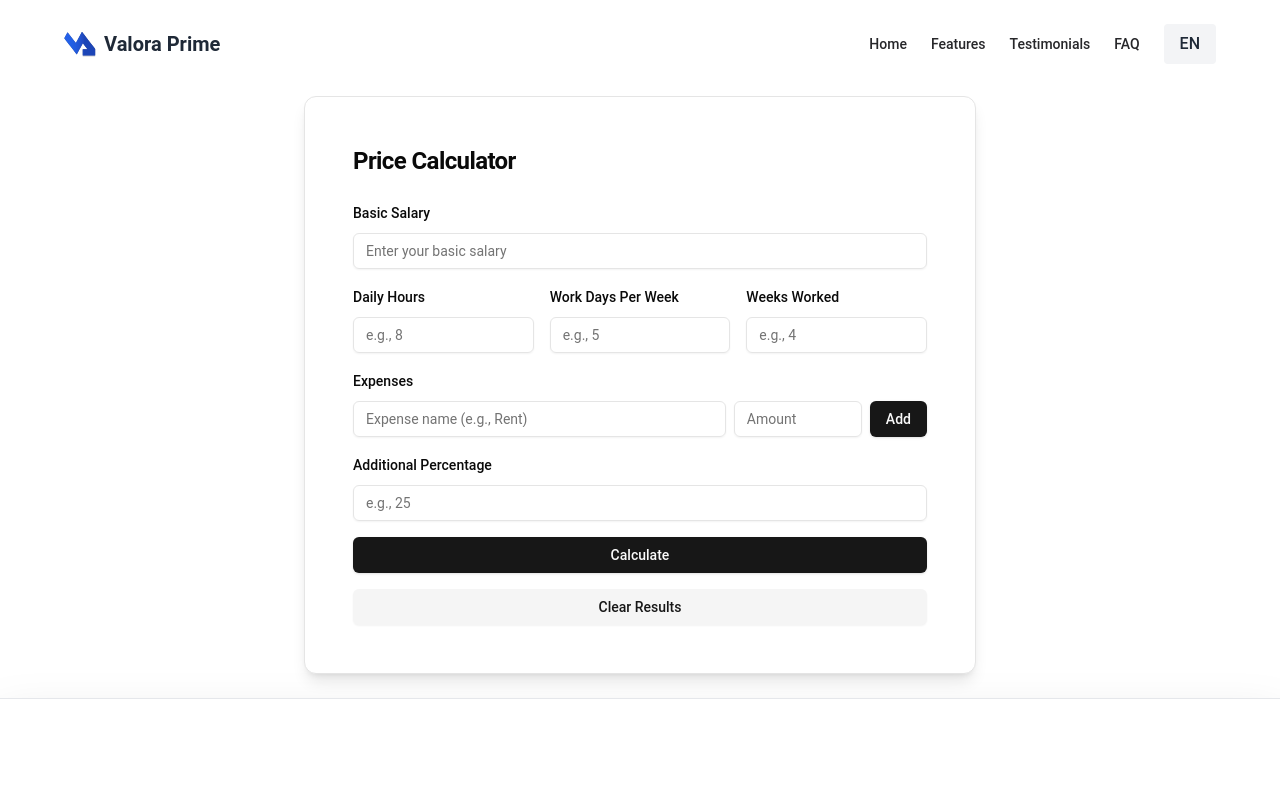
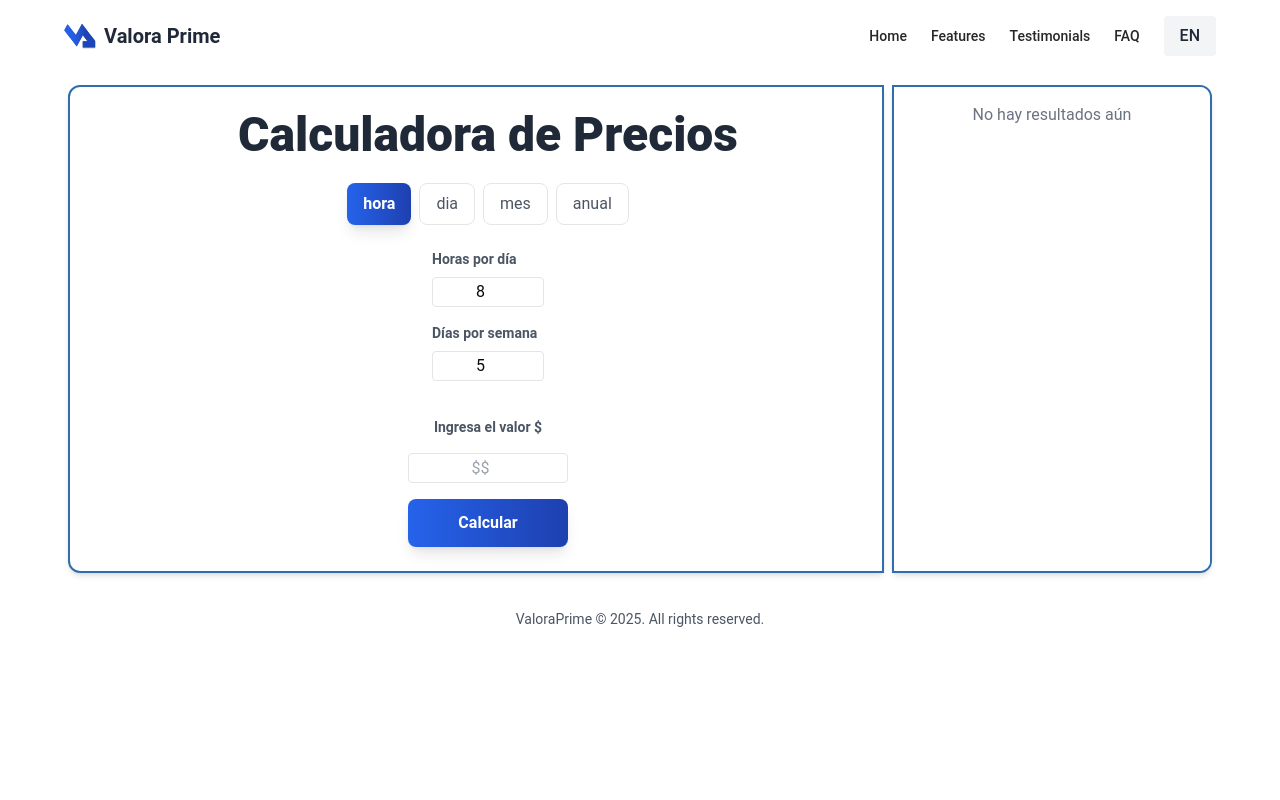
Before and after one commit to itsteddydev/valoraprime, a React (Vite) app: page /calculateprice in a window 1280 px wide. Shown: the top 800 px of the page. Built offline with nearby package versions, Linux system fonts and the light colour scheme.

Commit message:
Refactor y mejorar el diseño de varios componentes: CalculatorForm, FAQSection, FeaturesSection, TestimonialsSection, Layout, MainLayout, Home, NotFound, Header. Se optimizan estilos y se ajustan elementos para una mejor presentación y funcionalidad.

```diff
--- a/src/adapters/ui/calculator/CalculatorForm.jsx
+++ b/src/adapters/ui/calculator/CalculatorForm.jsx
@@ -1,186 +1,182 @@
-import React, { useState } from "react";
-import ResultsView from "./ResultsView"; // Importar el componente ResultsView
-import { useCalculator } from "@/adapters/hooks/useCalculator";
-import { Button } from "@/components/ui/button";
-import { Card, CardContent, CardHeader, CardTitle } from "@/components/ui/card";
-import { Input } from "@/components/ui/input";
-import { Label } from "@/components/ui/label";
-import { useTranslation } from "react-i18next";
-import { Suspense } from "react";
+import { Trash2 } from 'lucide-react';
+import { useState, useEffect } from 'react';
 
-export default function CalculatorForm() {
-  const { t, i18n } = useTranslation(["calculatorForm"]); // Importar el hook useTranslation
-  const {
-    formData,
-    results,
-    error,
-    updateFormData,
-    addExpense,
-    removeExpense,
-    calculate,
-  } = useCalculator();
+const CalculatorForm = () => {
+  const [amount, setAmount] = useState('');
+  const [unit, setUnit] = useState('hora'); // hora | dia | mes | anual
+  const [hoursPerDay, setHoursPerDay] = useState(8);
+  const [daysPerWeek, setDaysPerWeek] = useState(5);
 
-  const [expenseName, setExpenseName] = useState("");
-  const [expenseAmount, setExpenseAmount] = useState("");
-  const [showResults, setShowResults] = useState(false);
+  const [results, setResults] = useState(() => {
+    const storedResults = localStorage.getItem('results');
+    return storedResults ? JSON.parse(storedResults) : [];
+  });
+
+  useEffect(() => {
+    localStorage.setItem('results', JSON.stringify(results));
+  }, [results]);
 
   const handleCalculate = () => {
-    calculate();
-    setShowResults(true); // Muestra ResultsView después de calcular
+    const value = parseFloat(amount);
+    if (isNaN(value) || value <= 0) return;
+
+    const hours = parseFloat(hoursPerDay) || 8;
+    const days = parseFloat(daysPerWeek) || 5;
+
+    let hourlyRate = 0;
+
+    switch (unit) {
+      case 'hora':
+        hourlyRate = value;
+        break;
+      case 'dia':
+        hourlyRate = value / hours;
+        break;
+      case 'mes':
+        hourlyRate = value / (4 * days * hours);
+        break;
+      case 'anual':
+        hourlyRate = value / (12 * 4 * days * hours);
+        break;
+      default:
+        hourlyRate = value;
+    }
+
+    const dailyRate = hourlyRate * hours;
+    const weeklyRate = dailyRate * days;
+    const monthlyRate = weeklyRate * 4;
+    const yearlyRate = monthlyRate * 12;
+
+    const newResult = {
+      id: Date.now(),
+      hourlyRate: hourlyRate.toFixed(2),
+      dailyRate: dailyRate.toFixed(2),
+      weeklyRate: weeklyRate.toFixed(2),
+      monthlyRate: monthlyRate.toFixed(2),
+      yearlyRate: yearlyRate.toFixed(2),
+      hours,
+      days,
     };
 
-  const handleClear = () => {
-    // Limpia el localStorage
-    localStorage.removeItem("calculatorFormData");
-    localStorage.removeItem("calculationResults");
-
-    // Reinicia los estados locales
-    updateFormData("salary", "");
-    updateFormData("dailyHours", "");
-    updateFormData("workDaysPerWeek", "");
-    updateFormData("weeksWorked", "");
-    updateFormData("expenses", []); // Limpia los gastos
-    updateFormData("additionalPercentage", "");
-
-    setExpenseName("");
-    setExpenseAmount("");
-
-    // Oculta ResultsView
-    setShowResults(false);
+    setResults([newResult, ...results]);
+    setAmount('');
   };
 
+  const handleRemove = (id) => {
+    const updatedResults = results.filter((result) => result.id !== id);
+    setResults(updatedResults);
+  };
 
   return (
-    <Suspense fallback="loading...">
-      <Card className="p-6 max-w-2xl mx-auto mb-6 shadow-lg">
-        <CardHeader>
-          <CardTitle className="text-2xl font-bold">{t("title")}</CardTitle>
-        </CardHeader>
-        <CardContent>
-          {/* Error Handling */}
-          {error && <p className="text-red-500 mb-4">{t("error")}</p>}
+    <div className="md:flex-row flex md:flex-1 flex-col w-full p-5 gap-2 overflow-hidden ">
 
-          {/* Salary Input */}
-          <div className="mb-4">
-            <Label className="font-medium">{t("salary.label")}</Label>
-            <Input
+      {/* Formulario */}
+      <div className="flex-1 border-2 border-[#2f6dac] rounded-s-xl pl-6 shadow-md md:max-h-[75vh] max-h-[72vh] sm:overflow-y-auto">
+        <div className="bg-white py-6 overflow-y-auto h-full">
+          <h2 className=" mb-6 text-center text-2xl font-extrabold leading-tight text-gray-800 sm:text-3xl md:text-4xl lg:text-5xl">Calculadora de Precios</h2>
+
+          <div className="flex justify-center gap-2 mb-6 text-base text-gray-600">
+            {['hora', 'dia', 'mes', 'anual'].map((option) => (
+              <button
+                key={option}
+                onClick={() => setUnit(option)}
+                className={`px-4 py-2 rounded-lg ${unit === option ? 'inline-flex items-center justify-center rounded-lg text-base font-semibold   disabled:bg-gray-300 disabled:text-gray-400 disabled:opacity-50 shadow-lg max-w-sm bg-gradient-to-r from-blue-600 to-blue-800 text-white' : 'bg-white border'}`}
+              >
+                {option}
+              </button>
+            ))}
+          </div>
+
+          <div className="flex md:flex-col gap-3 justify-center items-center">
+            {/* Inputs de configuración */}
+            <div className="flex flex-col justify-center items-start gap-4 md:mb-6">
+              <div className="flex flex-col gap-2">
+                <label className="text-sm font-semibold text-gray-600">Horas por día</label>
+                <input
                   type="number"
-              value={formData.salary}
-              onChange={(e) => updateFormData("salary", e.target.value)}
-              placeholder={t("salary.placeholder")}
-              className="mt-2"
+                  min={1}
+                  value={hoursPerDay}
+                  onChange={(e) => setHoursPerDay(e.target.value)}
+                  className="border py-[2px] rounded w-28 text-center"
                 />
               </div>
 
-          {/* Weekly Hours Inputs */}
-          <div className="mb-4 grid grid-cols-3 gap-4">
-            <div className="col-span-3 md:col-span-1">
-              <Label className="font-medium">{t("weeklyHours.dailyHours.label")}</Label>
-              <Input
+              <div className="flex flex-col gap-2">
+                <label className="text-sm font-semibold  text-gray-600">Días por semana</label>
+                <input
                   type="number"
-                value={formData.dailyHours}
-                onChange={(e) => updateFormData("dailyHours", e.target.value)}
-                placeholder={t("weeklyHours.dailyHours.placeholder")}
-                className="mt-2"
-              />
-            </div>
-            <div className="col-span-3 md:col-span-1">
-              <Label className="font-medium">{t("weeklyHours.workDaysPerWeek.label")}</Label>
-              <Input
-                type="number"
-                value={formData.workDaysPerWeek}
-                onChange={(e) => updateFormData("workDaysPerWeek", e.target.value)}
-                placeholder={t("weeklyHours.workDaysPerWeek.placeholder")}
-                className="mt-2"
-              />
-            </div>
-            <div className="col-span-3 md:col-span-1">
-              <Label className="font-medium">{t("weeklyHours.weeksWorked.label")}</Label>
-              <Input
-                type="number"
-                value={formData.weeksWorked}
-                onChange={(e) => updateFormData("weeksWorked", e.target.value)}
-                placeholder={t("weeklyHours.weeksWorked.placeholder")}
-                className="mt-2"
+                  min={1}
+                  value={daysPerWeek}
+                  onChange={(e) => setDaysPerWeek(e.target.value)}
+                  className="border py-[2px] rounded w-28 text-center"
                 />
               </div>
             </div>
 
-          {/* Expense Inputs */}
-          <div className="mb-4">
-            <Label className="font-medium">{t("expenses.label")}</Label>
-            <div className="flex flex-col md:flex-row
-             gap-2 mt-2">
-              <Input
-                type="text"
-                placeholder={t("expenses.namePlaceholder")}
-                value={expenseName}
-                onChange={(e) => setExpenseName(e.target.value)}
-                className="flex-grow"
+            {/* Input de dinero */}
+            <div className="flex flex-col md:gap-4 md:items-center">
+              <label className="font-semibold text-sm text-gray-600">Ingresa el valor $</label>
+              <input
+                type="number"
+                value={amount}
+                onChange={(e) => setAmount(e.target.value)}
+                className="border py-[2px] rounded w-40 text-center"
+                placeholder="$$"
               />
-              <div className="flex justify-end">
-                <Input
-                  type="number"
-                  placeholder={t("expenses.amountPlaceholder")}
-                  value={expenseAmount}
-                  onChange={(e) => setExpenseAmount(e.target.value)}
-                  className="w-32"
-                />
+              <button
+                onClick={handleCalculate}
+                className="inline-flex items-center justify-center rounded-lg text-base font-semibold transition-all focus:outline-none focus:ring-2 focus:ring-offset-2 focus:ring-blue-500 disabled:pointer-events-none disabled:bg-gray-300 disabled:text-gray-400 disabled:opacity-50 shadow-lg h-12 px-6 w-full max-w-sm bg-gradient-to-r from-blue-600 to-blue-800 text-white hover:from-blue-500 hover:to-blue-700"
+              >
+                Calcular
+              </button>
             </div>
-              <Button
-                onClick={() => {
-                  addExpense(expenseName, expenseAmount);
-                  setExpenseName("");
-                  setExpenseAmount("");
-                }}
+          </div>
+        </div>
+      </div>
+
+
+
+      {/* Resultados */}
+      <div className="md:w-80 rounded-e-xl overflow-hidden border-2 border-[#2f6dac] shadow-md flex flex-col md:max-h-[75vh] max-h-[72vh]">
+        <div className="bg-white p-4 overflow-y-auto h-full">
+
+          {results.length > 0 && (
+            <button
+              onClick={() => setResults([])}
+              className="text-sm text-red-500 hover:text-red-700 mb-4 underline"
             >
-                {t("expenses.addButton")}
-              </Button>
-            </div>
-            {/* Expense List */}
-            <ul className="list-disc pl-5 mt-2">
-              {formData.expenses.map((expense, index) => (
-                <li key={index} className="flex justify-between items-center">
-                  <span>
-                    {expense.name}: ${expense.amount.toFixed(2)}
-                  </span>
-                  <Button
-                    variant="link"
-                    className="text-red-500"
-                    onClick={() => removeExpense(index)}
+              Borrar todos los resultados
+            </button>
+          )}
+
+          {results.length === 0 && (
+            <p className="text-center text-gray-500">No hay resultados aún</p>
+          )}
+          {results.map((res) => (
+            <div key={res.id} className="bg-pink-200 p-4 rounded-lg mb-4 relative">
+              <button
+                onClick={() => handleRemove(res.id)}
+                className="absolute top-2 right-2 text-sm text-gray-600 hover:text-black"
               >
-                    {t("expenses.deleteButton")}
-                  </Button>
-                </li>
-              ))}
+                <Trash2 className='size-5' />
+              </button>
+              <ul className="text-sm space-y-1">
+                <small className="block text-gray-500 mb-2">
+                  {res.hours} horas por {res.days} días
+                </small>
+                <li><strong>Por hora:</strong> ${res.hourlyRate}</li>
+                <li><strong>Por día:</strong> ${res.dailyRate}</li>
+                <li><strong>Por semana:</strong> ${res.weeklyRate}</li>
+                <li><strong>Por mes:</strong> ${res.monthlyRate}</li>
+                <li><strong>Por año:</strong> ${res.yearlyRate}</li>
               </ul>
             </div>
-
-          {/* Additional Percentage */}
-          <div className="mb-4">
-            <Label className="font-medium">{t("additionalPercentage.label")}</Label>
-            <Input
-              type="number"
-              value={formData.additionalPercentage}
-              onChange={(e) => updateFormData("additionalPercentage", e.target.value)}
-              placeholder={t("additionalPercentage.placeholder")}
-              className="mt-2"
-            />
+          ))}
+        </div>
       </div>
 
-          {/* Botón para calcular */}
-          <Button className="w-full" onClick={handleCalculate}>
-            {t("buttons.calculate")}
-          </Button>
-          {/* Botón para limpiar */}
-          <Button variant="secondary" className="w-full mt-4" onClick={handleClear}>
-            {t("buttons.clearResults")}
-          </Button>
+    </div>
+  );
+};
 
-          {/* ResultsView controlado por showResults */}
-          {showResults && <ResultsView results={results} error={t("resultError")} />}
-        </CardContent>
-      </Card>
-    </Suspense>
-  );
-}
+export default CalculatorForm;
--- a/src/components/FAQSection.jsx
+++ b/src/components/FAQSection.jsx
@@ -6,7 +6,7 @@ const FAQSection = () => {
   const { t, i18n } = useTranslation(["faqSection"]);
   return (
     <Suspense fallback="loading">
-      <section id="faq" className="space-y-8 min-h-screen flex flex-col justify-center">
+      <section id="faq" className="max-w-[1200px] px-2 mx-auto  space-y-8 min-h-screen flex flex-col justify-center">
         <h2 className="text-2xl font-bold text-center text-gray-800">{t("title")}</h2>
         <div className="mt-8 space-y-6">
           {t("faqData", { returnObjects: true }).map((faq, index) => (
--- a/src/components/FeaturesSection.jsx
+++ b/src/components/FeaturesSection.jsx
@@ -6,7 +6,7 @@ const FeaturesSection = () => {
   const { t, i18n } = useTranslation(["featuresSection"]);
   return (
     <Suspense fallback="loading...">
-      <section id="features" className="space-y-8 min-h-screen flex flex-col justify-center">
+      <section id="features" className=" max-w-[1200px] px-2 mx-auto space-y-8 min-h-screen flex flex-col justify-center">
         <h2 className="text-2xl font-bold text-center text-gray-800">{t("title")}</h2>
         <div className="grid gap-6 sm:grid-cols-2 lg:grid-cols-3">
           {t("featuresData", { returnObjects: true }).map((feature, index) => (
--- a/src/components/TestimonialsSection.jsx
+++ b/src/components/TestimonialsSection.jsx
@@ -7,7 +7,7 @@ const TestimonialsSection = () => {
 
   return (
     <Suspense fallback="loading">
-      <section id="testimonials" className="space-y-8 min-h-screen flex flex-col justify-center">
+      <section id="testimonials" className="max-w-[1200px] px-2 mx-auto space-y-8 min-h-screen flex flex-col justify-center">
         <h2 className="text-2xl font-bold text-center text-gray-800">{t("title")}</h2>
         <div className="grid gap-6 sm:grid-cols-2 lg:grid-cols-3">
           {t("testimonialsData", { returnObjects: true }).map((testimonial, index) => (
--- a/src/index.css
+++ b/src/index.css
@@ -1,6 +1,7 @@
 @tailwind base;
 @tailwind components;
 @tailwind utilities;
+
 @layer base {
   :root {
     --background: 0 0% 100%;
@@ -29,6 +30,7 @@
     --chart-5: 27 87% 67%;
     --radius: 0.5rem
   }
+
   .dark {
     --background: 0 0% 3.9%;
     --foreground: 0 0% 98%;
@@ -56,15 +58,37 @@
     --chart-5: 340 75% 55%
   }
 }
+
 @layer base {
   * {
     @apply border-border;
   }
+
   body {
     @apply bg-background text-foreground;
   }
+
   html {
-  scroll-behavior: smooth;
+    scroll-behavior: smooth;
+  }
+
 }
 
+
+/* Scrollbar estilizada */
+::-webkit-scrollbar {
+  width: 8px;
+  height: 8px;
 }
+
+::-webkit-scrollbar-thumb {
+  background-color: #cbd5e1;
+  /* Tailwind slate-300 */
+  border-radius: 9999px;
+  /* Full rounded */
+}
+
+::-webkit-scrollbar-track {
+  background: #f1f5f9;
+  /* Tailwind slate-100 */
+}
--- a/src/layouts/Layout.jsx
+++ b/src/layouts/Layout.jsx
@@ -1,100 +1,28 @@
-import Footer from "@/shared/components/Footer";
+
 import Header from "@/shared/components/Header";
-import LanguageSelector from "@/shared/components/LanguageSelector";
-import React, { useEffect, useState } from "react";
-import { Outlet, NavLink } from "react-router-dom";
+import { Outlet } from "react-router-dom";
 
 
 const Layout = () => {
 
-  const [scrolled, setScrolled] = useState(false);
-  const [menuOpen, setMenuOpen] = useState(false);
-
-  useEffect(() => {
-    const handleScroll = () => {
-      setScrolled(window.scrollY > 0);
-    };
-
-    window.addEventListener("scroll", handleScroll);
-
-    return () => {
-      window.removeEventListener("scroll", handleScroll);
-    };
-  }, []);
-
-
   return (
     <div className="min-h-screen grid grid-rows-[auto_1fr_auto]">
       {/* Header */}
-      <header className="fixed top-0 w-full z-10 bg-white">
-        <div
-          className={`max-w-[1200px] mx-auto rounded-b-lg px-6 md:py-6 py-4 flex justify-between items-center transition-shadow  ${scrolled ? "shadow-md" : ""
-            }`}
-        >
-          {/* Logo */}
-          <NavLink to="/" className="text-xl font-bold text-gray-800 hover:text-black">
-            Valora Prime
-          </NavLink>
-
-          {/* Desktop Navigation */}
-          {/* <nav className="hidden md:flex gap-6 items-center">
-            <NavLink to="/" className="hover:text-black text-sm font-medium text-zinc-800 hover:underline hover:font-semibold">
-              Home
-            </NavLink>
-            <LanguageSelector />
-          </nav> */}
-
-          {/* Hamburger Menu */}
-          {/* <button
-            className="md:hidden flex items-center text-gray-800 focus:outline-none"
-            onClick={() => setMenuOpen(!menuOpen)}
-          >
-            <svg
-              className="w-6 h-6"
-              fill="none"
-              stroke="currentColor"
-              strokeWidth="2"
-              viewBox="0 0 24 24"
-              xmlns="http://www.w3.org/2000/svg"
-            >
-              <path
-                strokeLinecap="round"
-                strokeLinejoin="round"
-                d={menuOpen ? "M6 18L18 6M6 6l12 12" : "M4 6h16M4 12h16M4 18h16"}
-              />
-            </svg>
-          </button> */}
-        </div>
-
-        {/* Mobile Menu */}
-        {/* {menuOpen && (
-          <div className="md:hidden bg-white shadow-md">
-            <nav className="flex flex-col items-center gap-4 py-4">
-              {navItemsDesktop.map((item) => (
-                <a
-                  key={item.id}
-                  href={item.link}
-                  onClick={(e) => handleNavClick(e, item.link)}
-                  className="text-gray-800 hover:text-black text-base font-medium"
-                >
-                  {item.name}
-                </a>
-              ))}
-            </nav>
-          </div>
-        )} */}
-      </header>
-      {/* <Header /> */}
+      <Header />
 
       {/* Main Content */}
-      <main className="pb-20 pt-16 md:pt-24 md:pb-16 overflow-y-auto">
+      <main className="overflow-y-auto pt-[65px] bg-white">
         <div className="max-w-[1200px] mx-auto px-2">
           <Outlet />
         </div>
       </main>
 
       {/* Footer */}
-      <Footer />
+      <footer className="bg-white text-[#4B5563] w-full mx-auto py-4 min-h-[50px]">
+        <div className="container mx-auto flex justify-center items-center px-4">
+          <span className="text-sm">ValoraPrime © 2025. All rights reserved.</span>
+        </div>
+      </footer>
     </div>
   );
 };
--- a/src/layouts/MainLayout.jsx
+++ b/src/layouts/MainLayout.jsx
@@ -1,6 +1,5 @@
 import Footer from "@/shared/components/Footer";
 import Header from "@/shared/components/Header";
-import React from "react";
 import { Outlet } from "react-router-dom";
 
 
@@ -11,8 +10,8 @@ const MainLayout = () => {
       <Header />
 
       {/* Main Content */}
-      <main className=" pt-16 md:pt-24 md:pb-0 overflow-y-auto">
-        <div className="max-w-[1200px] mx-auto px-2">
+      <main className=" pt-16  md:pb-0 overflow-y-auto bg-white ">
+        <div className=" mx-auto ">
           <Outlet />
         </div>
       </main>
--- a/src/pages/Home.jsx
+++ b/src/pages/Home.jsx
@@ -7,7 +7,7 @@ import { Link } from 'react-router-dom';
 
 const Home = () => {
   return (
-    <div className="container mx-auto flex flex-col items-center text-center">
+    <div className=" mx-auto flex flex-col items-center text-center">
       <HeroSection />
 
       {/* Sección con fondo azul muy claro */}
--- a/src/pages/NotFound.jsx
+++ b/src/pages/NotFound.jsx
@@ -5,7 +5,7 @@ import { useTranslation } from "react-i18next";
 import { Suspense } from "react";
 
 const NotFound = () => {
-  const { t, i18n } = useTranslation(["notFound"]);
+  const { t } = useTranslation(["notFound"]);
   const navigate = useNavigate();
 
   // const texts = {
--- a/src/shared/components/Header.jsx
+++ b/src/shared/components/Header.jsx
@@ -46,9 +46,12 @@ const Header = () => {
     <Suspense fallback="loading...">
       <header className="fixed top-0 w-full z-10 bg-white">
         <div
-          className={`max-w-[1200px] mx-auto rounded-b-lg px-6 md:py-6 py-4 flex justify-between items-center transition-shadow ${scrolled ? "shadow-md" : ""
+          className={`transition-shadow ${scrolled ? "shadow-md" : ""
             }`}
         >
+          <div className="max-w-[1200px] mx-auto px-6 py-4 flex justify-between items-center">
+
+
             {/* Logo */}
             <div className="flex items-center gap-2">
               <NavLink to="/#home" className="text-xl font-bold text-gray-800 hover:text-black">
@@ -115,8 +118,9 @@ const Header = () => {
                 </button>
               </>
             )}
+
           </div>
-
+        </div>
         {/* Mobile Menu */}
         {menuOpen && !isPWAInstalled && (
           <div className="md:hidden bg-white shadow-md">
```
Also changed, not shown: src/router.jsx (+7 -6 lines). Lines whose indentation alone changed are shown as unchanged.
